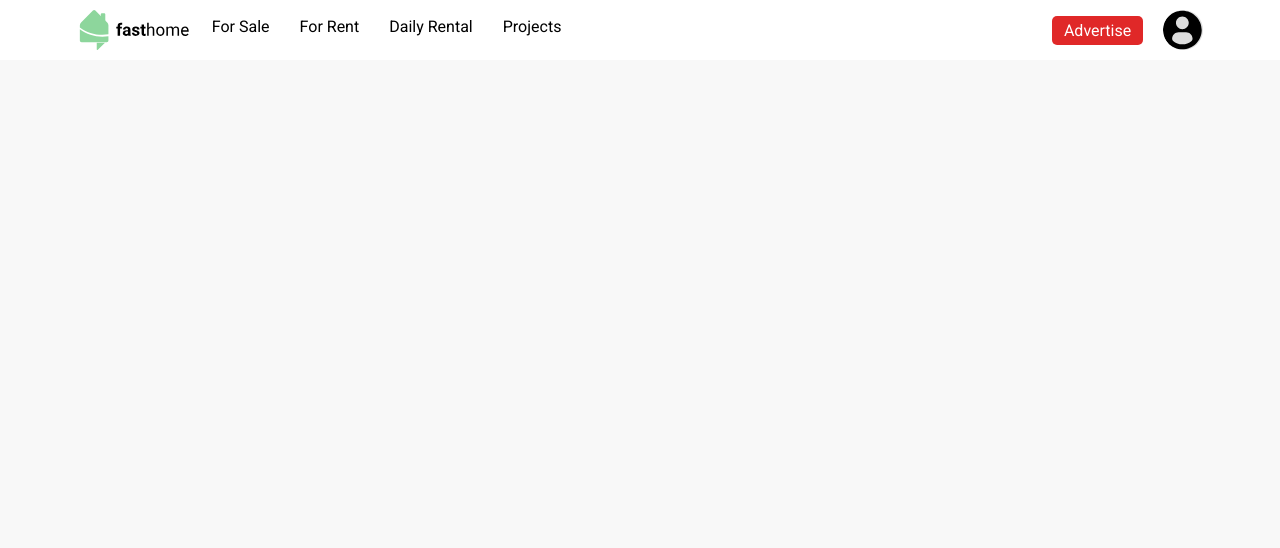
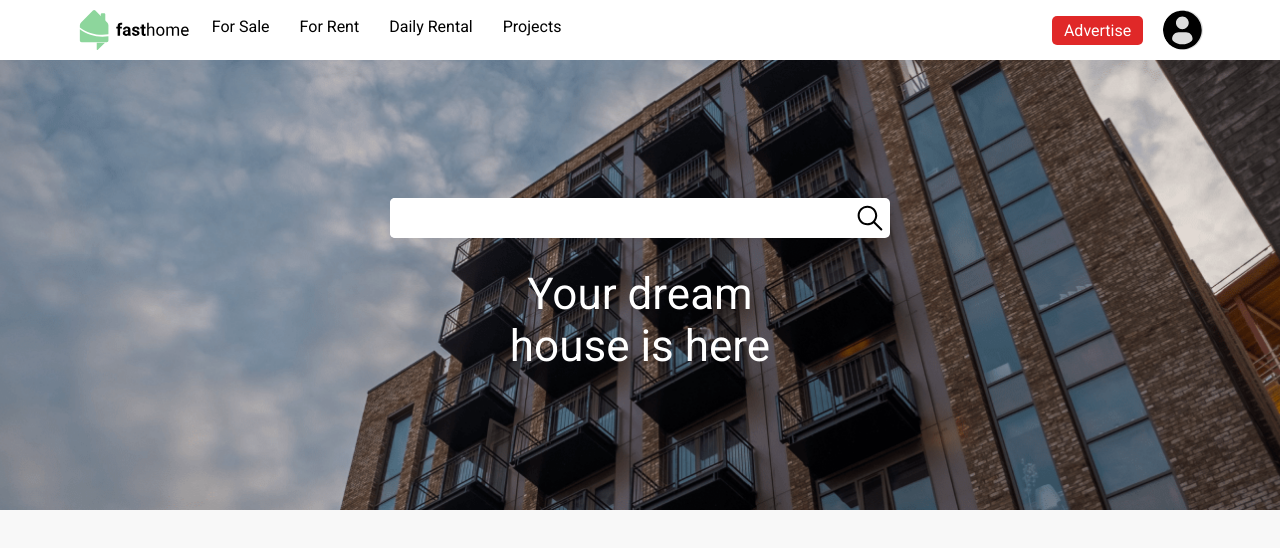
Before and after one commit to baron102/ADManagement, a Next.js app: page / in a window 1280 px wide. Shown: the top 548 px of the page. Built offline with nearby package versions, Linux system fonts and the light colour scheme.

Commit message:
import banner

```diff
--- a/pages/index.tsx
+++ b/pages/index.tsx
@@ -1,12 +1,14 @@
 import React from 'react';
 import type { NextPage } from 'next';
 import { Header } from '../app/patterns/Header';
+import { Banner } from '../app/patterns/Banner';
 
 const Home: NextPage = () => {
 
   return (
     <div>
       <Header />
+      <Banner />
     </div>
   )
 }
```
